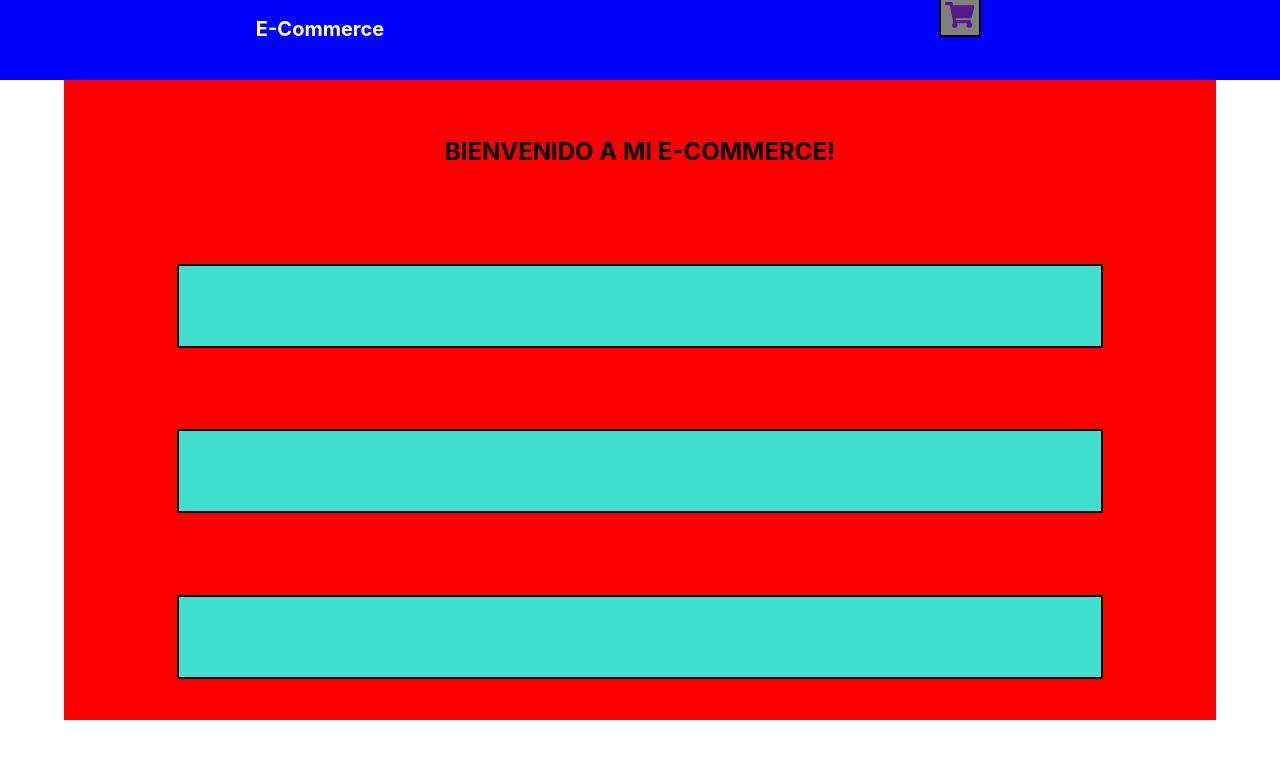
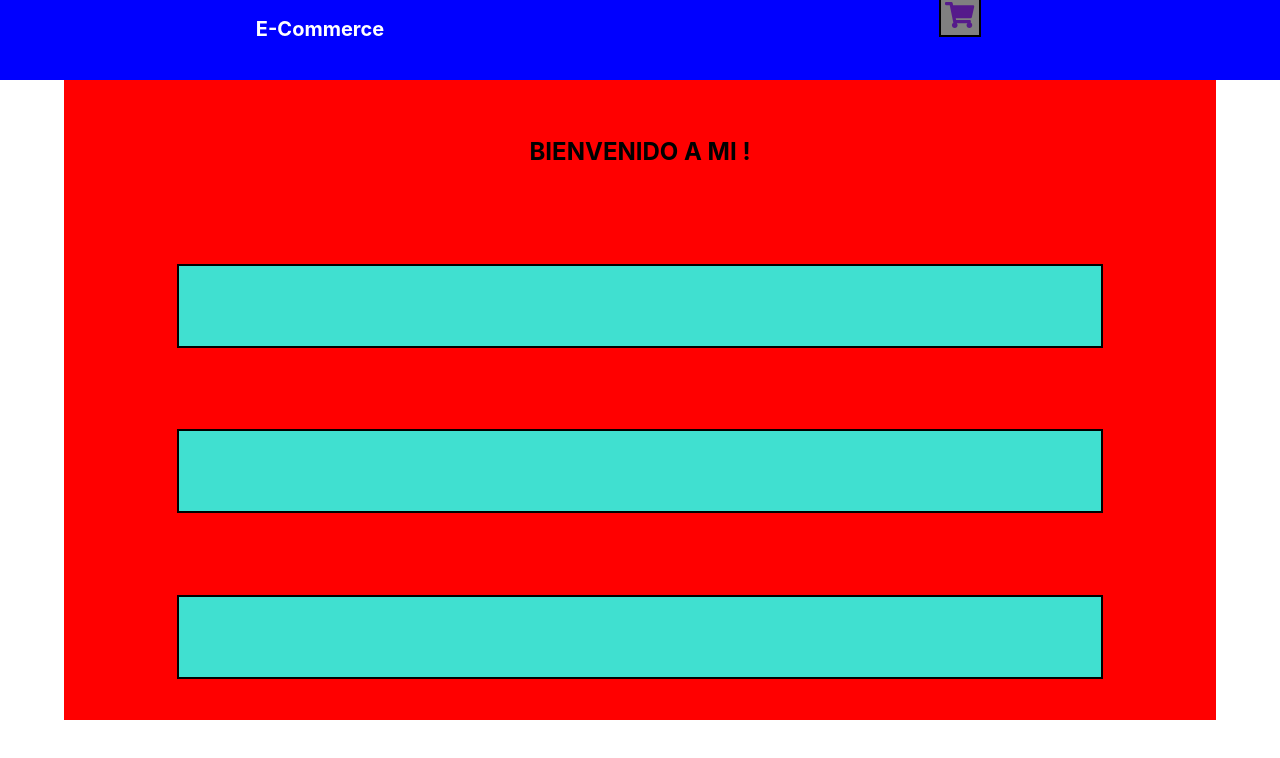
Before and after one commit to BladeRunner24/Proyecto-React, a React (Create React App) app: page / in a window 1280 px wide. Shown: the top 758 px of the page. Built offline with nearby package versions, Linux system fonts and the light colour scheme.

Commit message:
Update itemListContainer.js

```diff
--- a/src/components/itemListContainer.js
+++ b/src/components/itemListContainer.js
@@ -24,11 +24,11 @@ const styles2 = {
     backgroundColor: 'turquoise',
 }
 
-export default function ItemListContainer() {
+export default function ItemListContainer (props) {
 
     return (
       <div style = {styles}>
-          <h1 style = {styles1}>BIENVENIDO A MI E-COMMERCE!</h1>
+          <h1 style = {styles1}>BIENVENIDO A MI {props.title}!</h1>
           <div style = {styles2}></div>
           <div style = {styles2}></div>
           <div style = {styles2}></div>
```
